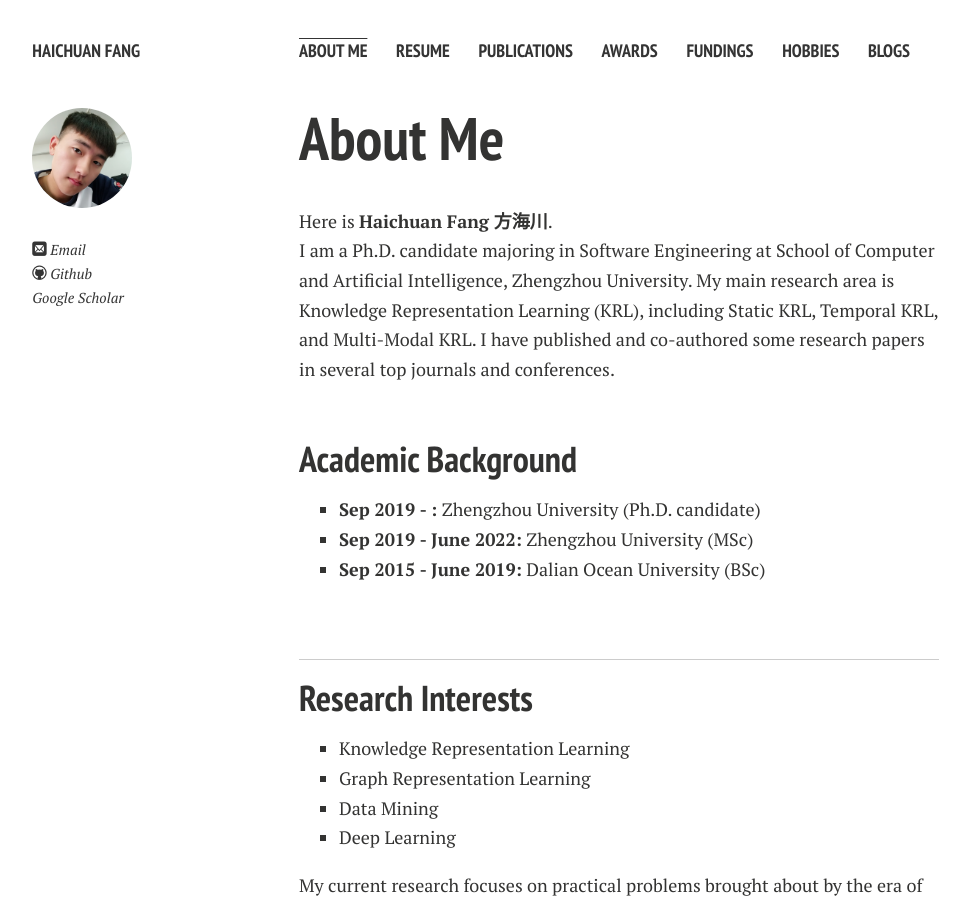
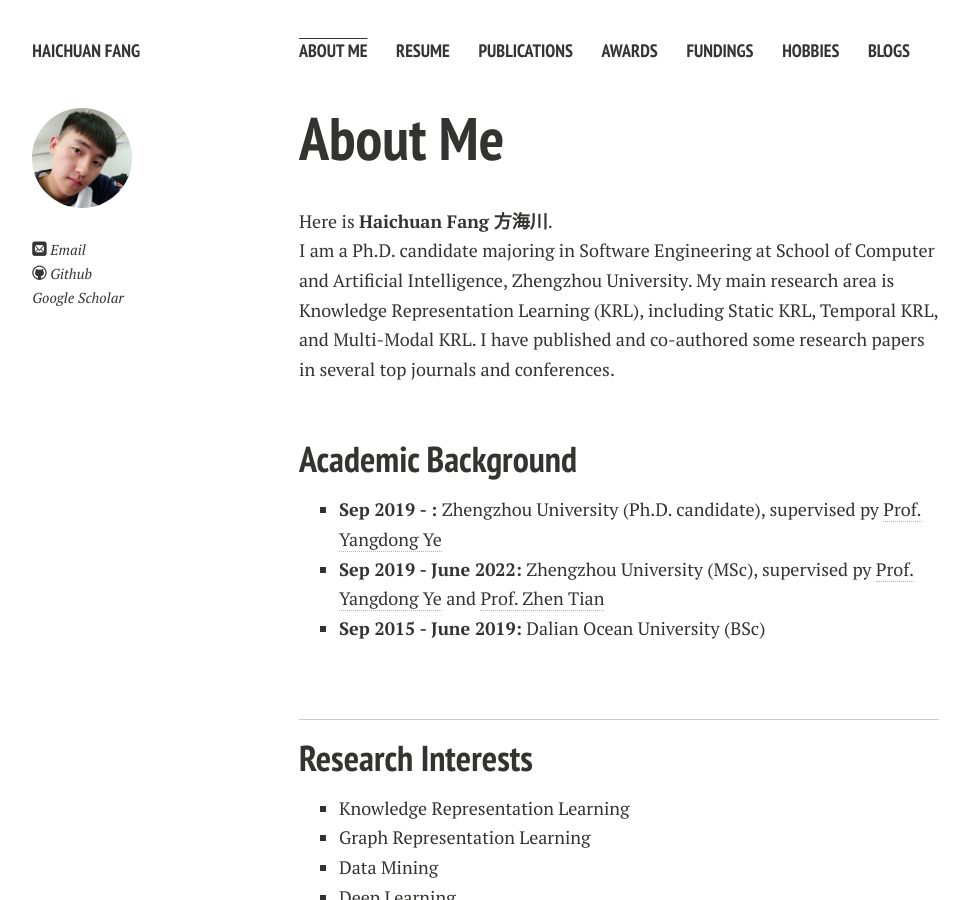
Before and after one commit to wywsunflower/wywsunflower.github.io, a Jekyll site: the page built from index.md, in a window 1280 px wide and 900 px high. Shown: the whole window, without its empty margins (21-990 px from the left). Built offline with Jekyll 4.4.1, drawn with Linux system fonts in a browser that asks for light colours; nearby versions of some CDN libraries; comment, search, counter and statistics services are not loaded; a style sheet for code colours, icons or effects is not loaded; our own code applies the rules of GitHub Pages for plain Markdown files.

Commit message:
Update index.md

```diff
--- a/index.md
+++ b/index.md
@@ -18,8 +18,8 @@ I am a  Ph.D. candidate majoring in Software Engineering at School of Computer a
 
 <!-- **<font color='red'>[Highlight]</font> I am looking for PhD to start in 2025 Fall. Contact me if you have any leads!** -->
 
-- **Sep 2019 - :** Zhengzhou University (Ph.D. candidate)
-- **Sep 2019 - June 2022:** Zhengzhou University (MSc)
+- **Sep 2019 - :** Zhengzhou University (Ph.D. candidate), supervised py [Prof. Yangdong Ye](http://www5.zzu.edu.cn/mlis/)
+- **Sep 2019 - June 2022:** Zhengzhou University (MSc), supervised py [Prof. Yangdong Ye](http://www5.zzu.edu.cn/mlis/) and [Prof. Zhen Tian](https://lovehades001.github.io/)
 - **Sep 2015 - June 2019:** Dalian Ocean University (BSc)
 
 <!-- - Expect to apply for a one-year MSc in the UK and will graduate in 2025. Looking for PhD position after MSc! -->
```
